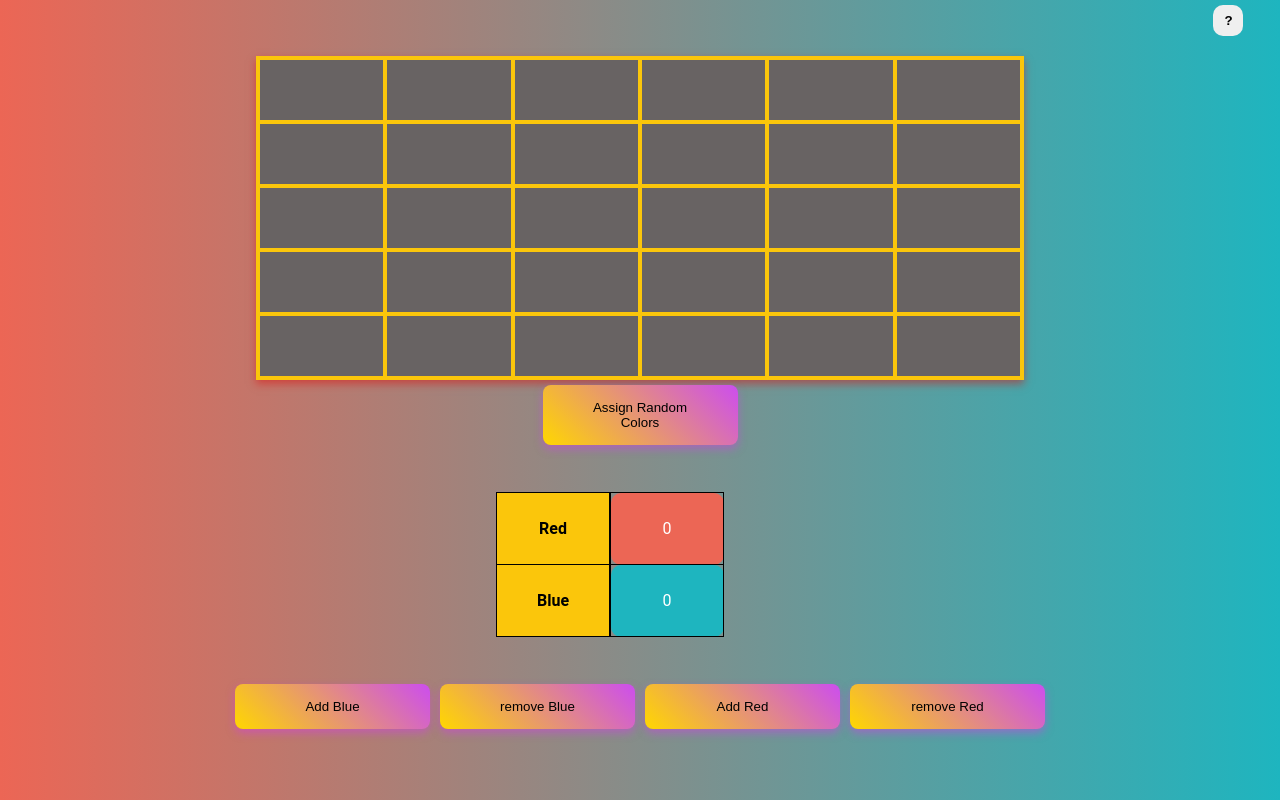
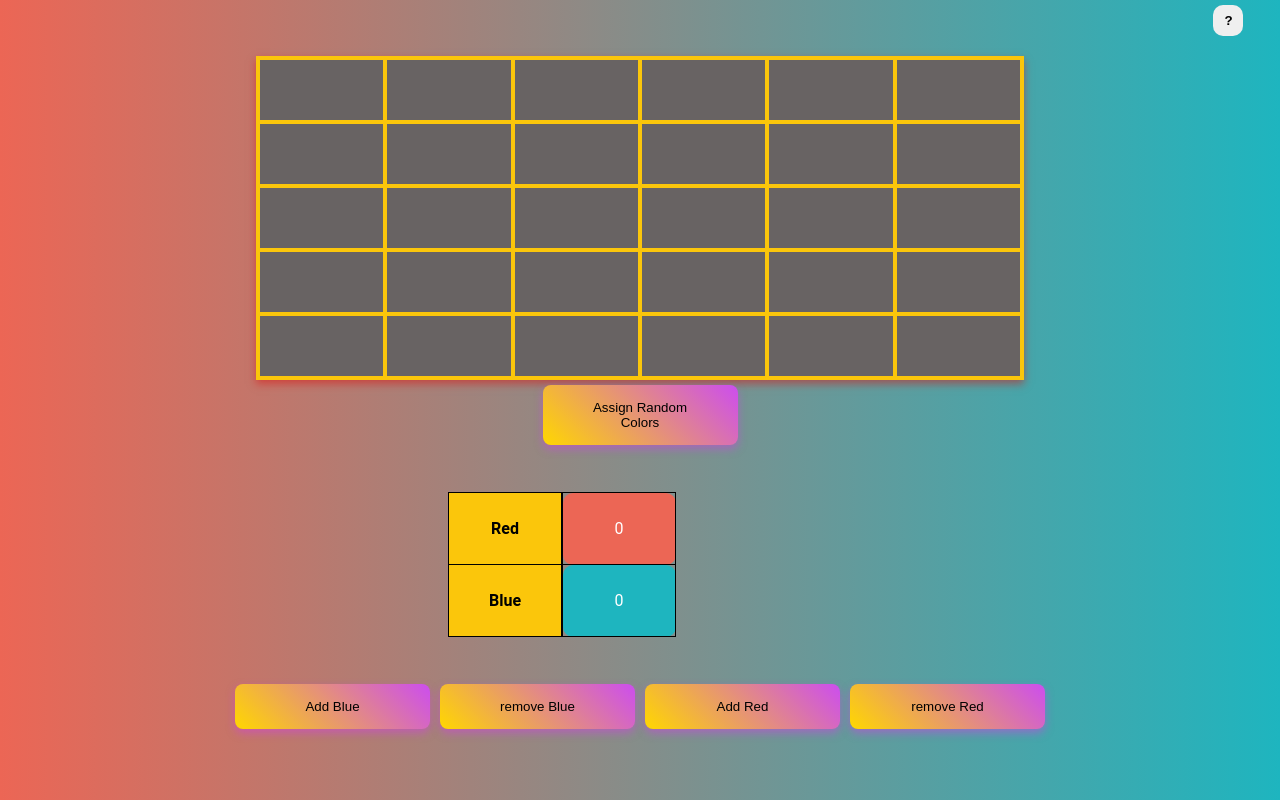
Before and after one commit to MatthieuQuerel/EnglishGame, a Vue app: page / in a window 1280 px wide. Built offline with nearby package versions, Linux system fonts and the light colour scheme.

Commit message:
Ajuster score

```diff
--- a/src/components/Acceil.vue
+++ b/src/components/Acceil.vue
@@ -158,7 +158,7 @@ button:hover {
     border-collapse: collapse;
     display: flex;
     padding: 1rem;
-    margin-left: 30rem;
+    margin-left: 27rem;
 }
 
 .Score th, .Score td {
```
